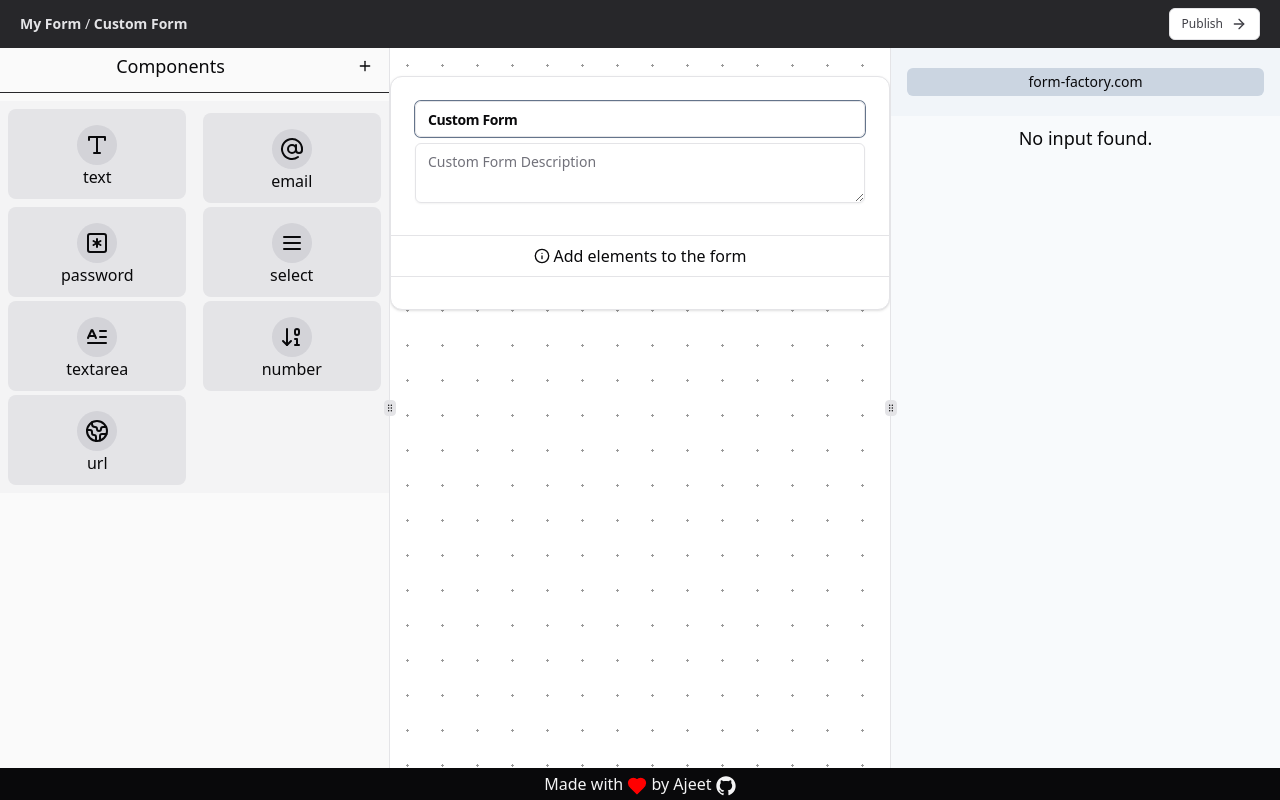
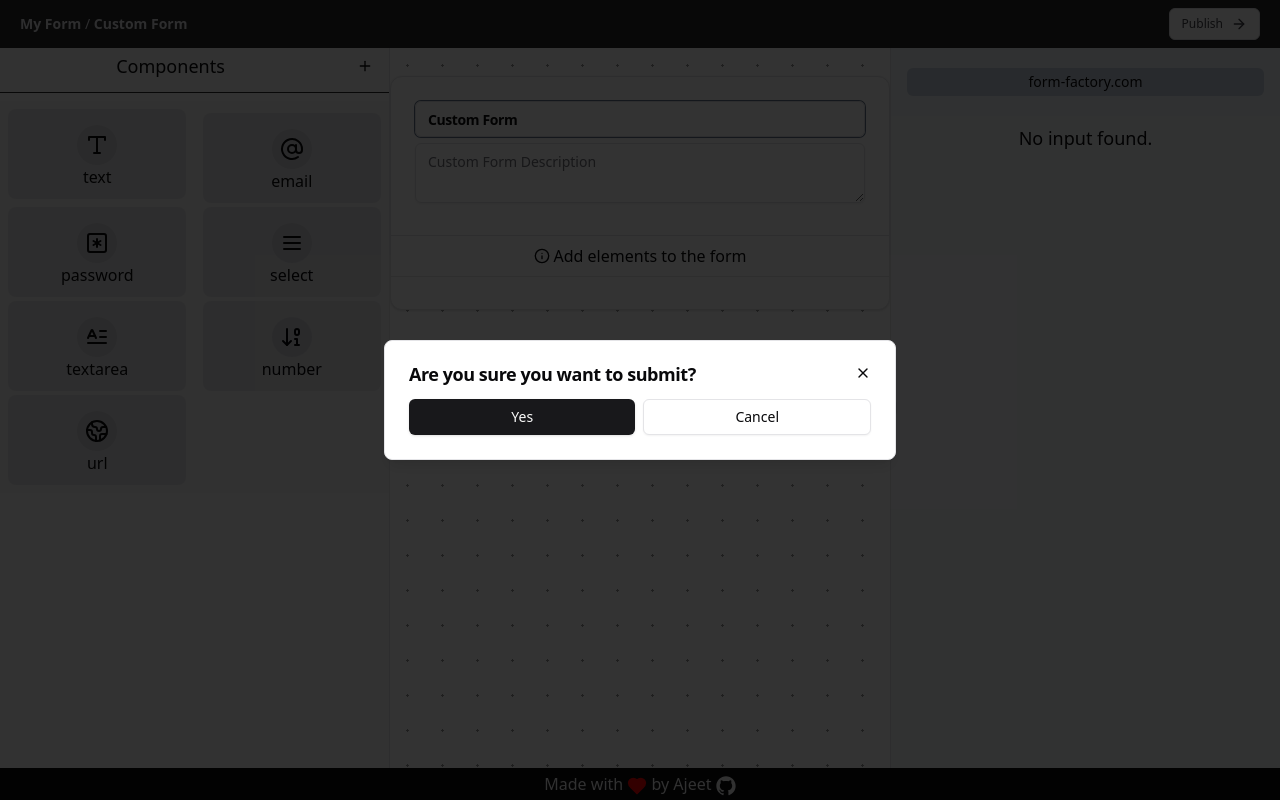
Before and after one commit to thetsajeet/form-factory, a Next.js app: page / in a window 1280 px wide. Both pictures are taken after a click on the button "Publish". Built offline with nearby package versions, Linux system fonts and the light colour scheme.

Commit message:
publish modal

```diff
--- a/src/components/form-factory-ui/FFHeader.tsx
+++ b/src/components/form-factory-ui/FFHeader.tsx
@@ -1,22 +1,68 @@
 "use client";
 
-import { ArrowRight } from "lucide-react";
+import { ArrowRight, X } from "lucide-react";
 import { Button } from "../ui/button";
 import useStore from "@/lib/store";
+import { useState } from "react";
+import { Dialog, DialogContent, DialogHeader, DialogTitle } from "../ui/dialog";
 
 export default function FFHeader() {
   const { formTitle } = useStore();
+  const [modalOpen, setModalOpen] = useState<boolean>(false);
+
+  const handlePublish = () => {
+    setModalOpen(false);
+  };
 
   return (
     <div className="w-full py-2 px-5 text-sm flex text-zinc-200 bg-zinc-800 items-center justify-between">
-      {/* form header */}
+      <Dialog open={modalOpen}>
         <span>
           <span className="font-semibold">My Form</span> /{" "}
           <span className="font-bold text-md">{formTitle}</span>
         </span>
-      <Button size="sm" variant="outline" className="text-zinc-700">
+        <Button
+          size="sm"
+          variant="outline"
+          className="text-zinc-700"
+          onClick={() => setModalOpen(true)}
+        >
           Publish <ArrowRight />
         </Button>
+        <DialogContent>
+          <DialogHeader>
+            <div className="w-full flex">
+              <span className="flex-1">
+                <DialogTitle>Are you sure you want to submit?</DialogTitle>
+              </span>
+              <span className="justify-self-end">
+                <X
+                  onClick={() => setModalOpen(false)}
+                  className="h-4 w-4 cursor-pointer"
+                />
+              </span>
+            </div>
+          </DialogHeader>
+          <div className="flex justify-between space-x-2">
+            <Button
+              onClick={() => handlePublish()}
+              type="button"
+              className="w-full"
+              variant="default"
+            >
+              Yes
+            </Button>
+            <Button
+              onClick={() => setModalOpen(false)}
+              type="button"
+              className="w-full"
+              variant="outline"
+            >
+              Cancel
+            </Button>
+          </div>
+        </DialogContent>
+      </Dialog>
     </div>
   );
 }
--- a/src/components/form-factory-ui/FormBuilder/FormStructure.tsx
+++ b/src/components/form-factory-ui/FormBuilder/FormStructure.tsx
@@ -1,17 +1,17 @@
 "use client";
 
 import { Button } from "@/components/ui/button";
-import { Cross, CrossIcon, Info, Trash2Icon, X } from "lucide-react";
-import useStore, { FormElement } from "@/lib/store";
+import { Info, Trash2Icon, X } from "lucide-react";
+import useStore from "@/lib/store";
 import {
   Dialog,
-  DialogClose,
   DialogContent,
   DialogDescription,
   DialogHeader,
   DialogTitle,
 } from "@/components/ui/dialog";
 import { useState } from "react";
+import { FormElement } from "@/models/interfaces/FFElements";
 
 export default function FormStructure() {
   const formElements = useStore((state) => state.formElements);
```
Lines whose indentation alone changed are shown as unchanged.
